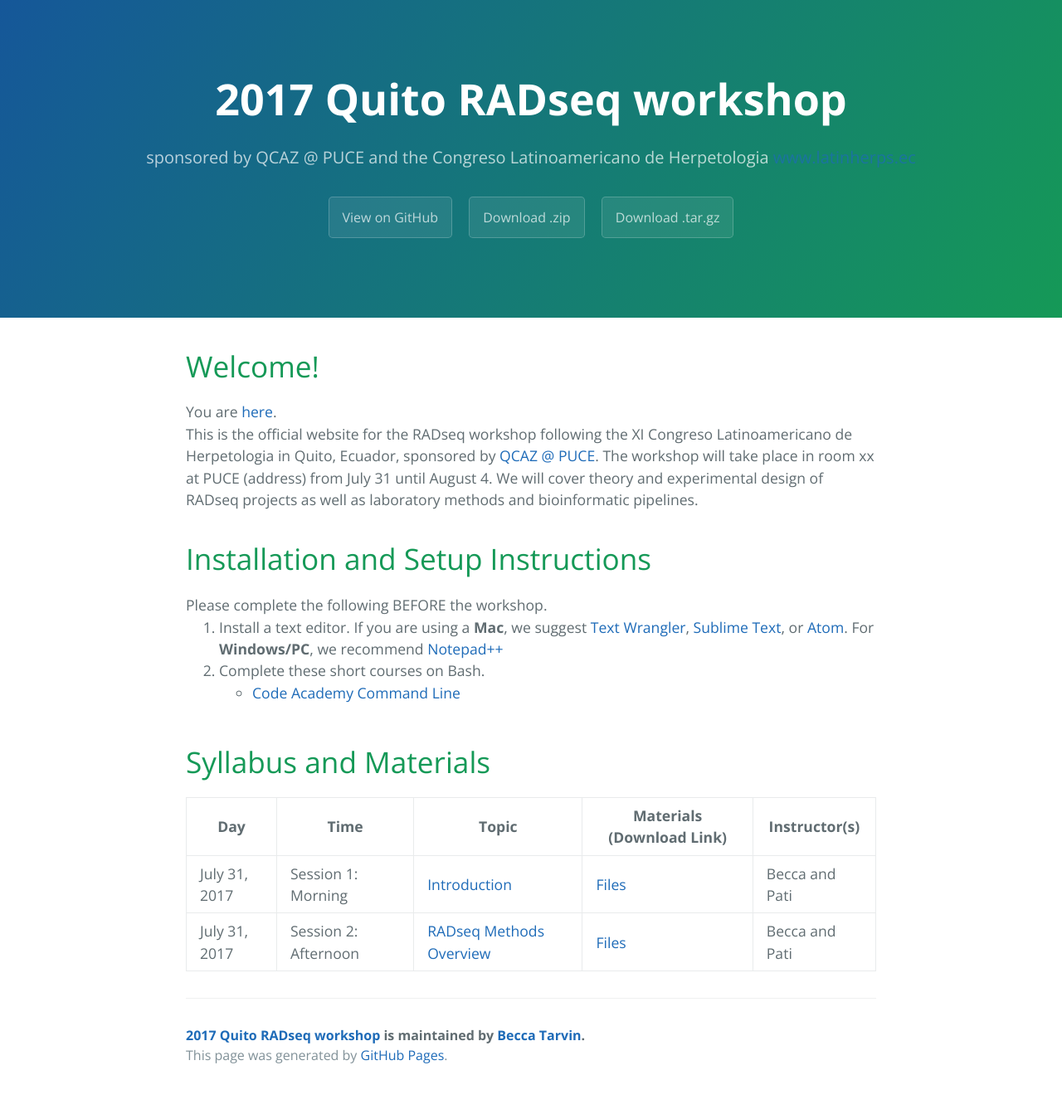
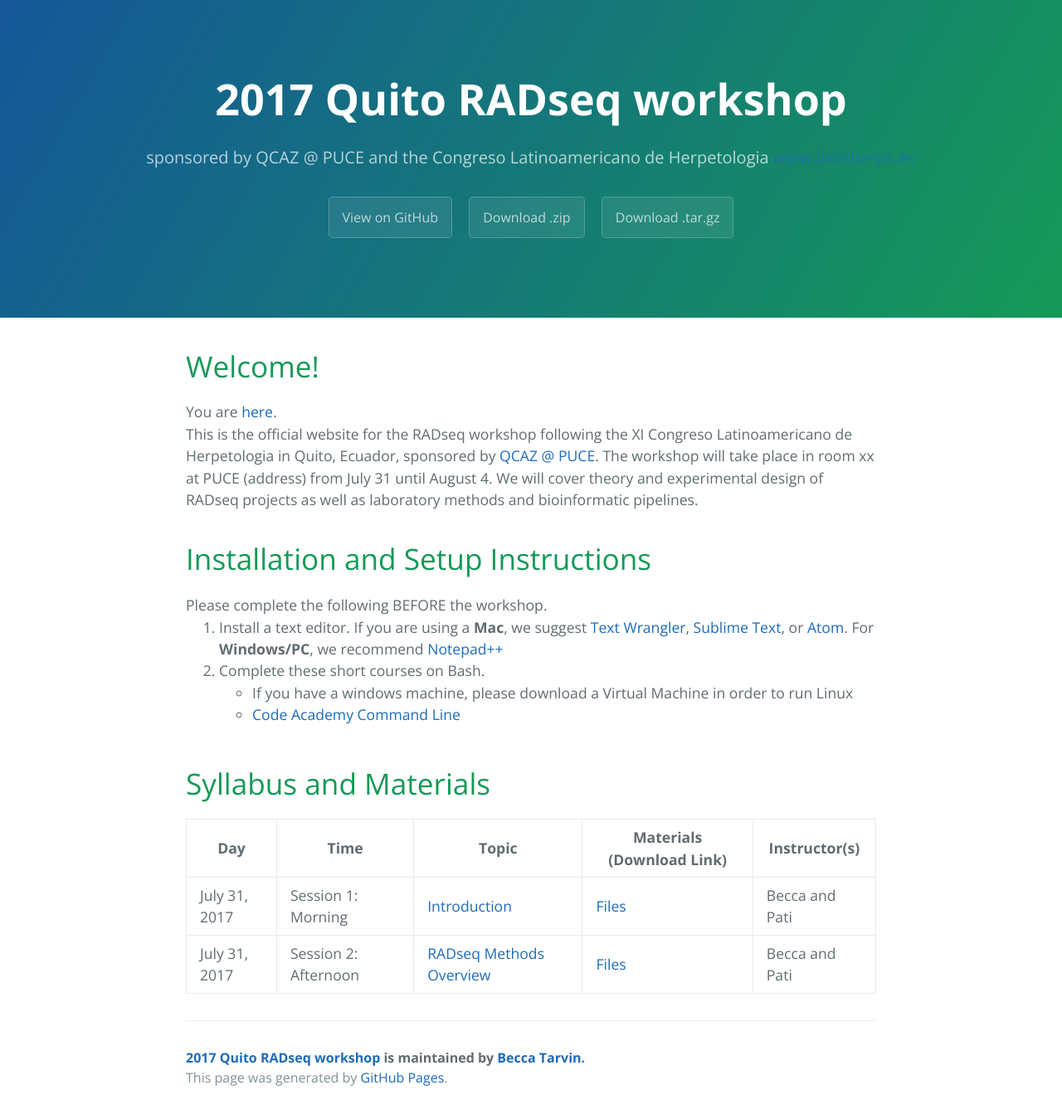
Before and after one commit to rdtarvin/RADseq_Quito_2017, a Jekyll site: the page built from index.html, in a window 1280 px wide. Shown: the whole page at 83% size. Built offline with Jekyll 4.4.1, drawn with Linux system fonts in a browser that asks for light colours; the list of posts is cut into pages by our own code; before the commit the page ends 1316 px from its top, so only the background shows below that.

Commit message:
adding shell scripting course info

```diff
--- a/index.html
+++ b/index.html
@@ -19,7 +19,11 @@ title: {{ site.name }}
 	<li>Install a text editor. If you are using a <b>Mac</b>, we suggest <a href="http://www.barebones.com/products/textwrangler/">Text Wrangler</a>, <a href="http://www.sublimetext.com/2">Sublime Text</a>, or <a href="https://atom.io/">Atom</a>.
 	For <b>Windows/PC</b>, we recommend <a href="https://notepad-plus-plus.org/">Notepad++</a> </li>
 	<li>Complete these short courses on Bash. </li>
-	<ul><li><a href="https://www.codecademy.com/learn/learn-the-command-line">Code Academy Command Line</a></li></ul>
+		<ul>
+		<li>If you have a windows machine, please download a Virtual Machine in order to run Linux</li>
+		<li><a href="https://www.codecademy.com/learn/learn-the-command-line">Code Academy Command Line</a></li>
+
+		</ul>
 
 	</ol>
 
```
